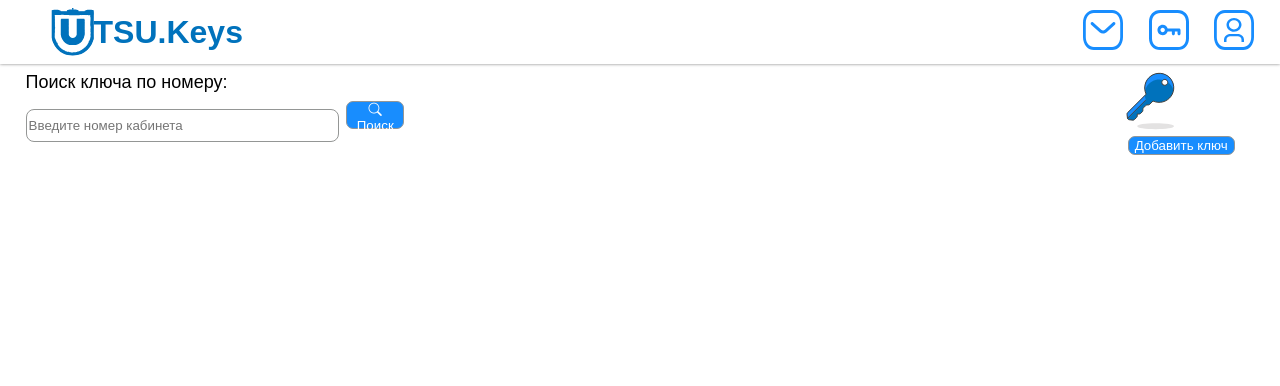
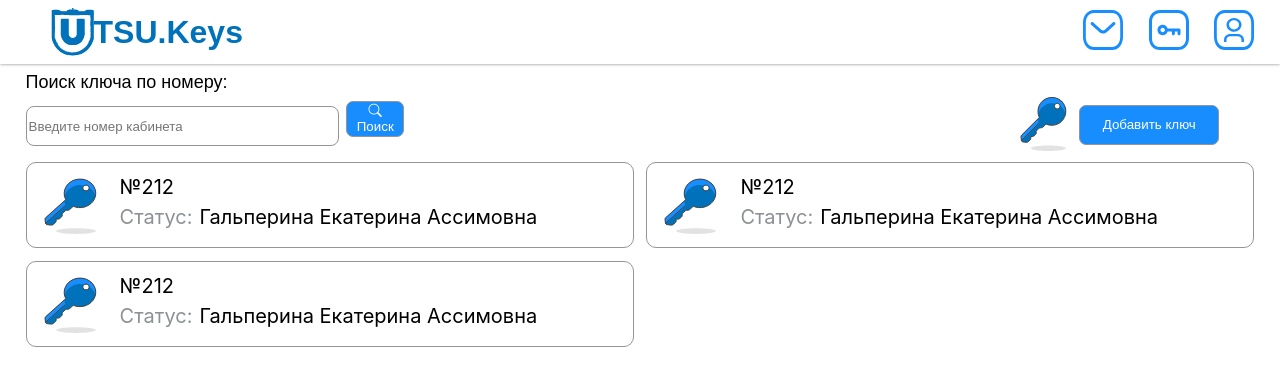
Before and after one commit to digmag/Web-Frontend-Dev, a React (Create React App) app: page / in a window 1280 px wide. Shown: the top 386 px of the page. Built offline with nearby package versions, Linux system fonts and the light colour scheme.

Commit message:
Доработала верстку списка ключей

```diff
--- a/src/components/keys/comp/keyCard/keyCard.js
+++ b/src/components/keys/comp/keyCard/keyCard.js
@@ -7,16 +7,30 @@ import KeyStatus from "./status";
 
 
 class KeyCard extends React.Component {
+    constructor(props) {
+        super(props);
+        this.state = {
+            isHovered: false
+        };
+    }
+
+    handleMouseEnter = () => {
+        this.setState({ isHovered: true });
+    }
+
+    handleMouseLeave = () => {
+        this.setState({ isHovered: false });
+    }
+
     render() {
         return (
-            <div className="keyCard">
+            <div className="keyCard" onMouseEnter={this.handleMouseEnter} onMouseLeave={this.handleMouseLeave}>
                 <img className="keyImage" src={keyLogo} alt="" />
                 <span className="keyCard2">
                     <AudienceNumber />
                     <KeyStatus />
                 </span>
-                <img className="deleteImage" src={deleteLogo} alt="" />
-
+                {this.state.isHovered && <img className="deleteImage" src={deleteLogo} alt="" />}
             </div>
         );
     }
--- a/src/components/keys/comp/keyCard/status.js
+++ b/src/components/keys/comp/keyCard/status.js
@@ -10,7 +10,7 @@ class KeyStatus extends React.Component {
                     Статус:
                 </span>
                 <span className="currentStatus">
-                    В деканате
+                    Гальперина Екатерина Ассимовна
                 </span>
             </div>
         );
--- a/src/components/keys/comp/keyCardContainer.js
+++ b/src/components/keys/comp/keyCardContainer.js
@@ -7,7 +7,9 @@ class KeyCardContainer extends React.Component {
     render() {
         return (
             <div className="keyCardContainer">
-
+                <KeyCard />
+                <KeyCard />
+                <KeyCard />
             </div>
         );
     }
--- a/src/components/keys/comp/search/inputBlock.js
+++ b/src/components/keys/comp/search/inputBlock.js
@@ -7,7 +7,7 @@ class InputBlock extends React.Component {
         return (
             <div className="inputBlock">
                 <input className="searchInput" placeholder="Введите номер кабинета" />
-                <button className="searchButton"><i className="bi bi-search"></i>   Поиск</button>
+                <button className="searchButton2"><i className="bi bi-search"></i>   Поиск</button>
             </div>
         );
     }
--- a/src/components/keys/keys.css
+++ b/src/components/keys/keys.css
@@ -5,10 +5,11 @@
 }
 
 .addKeyBlock {
-    width: 10%;
+    width: 234px;
     height: 100%;
     margin-right: 2vw;
-    margin-bottom: 0vw;
+    display: flex;
+
 }
 
 .searchInput {
@@ -18,7 +19,7 @@
     border: 1px solid #949695;
 }
 
-.searchButton {
+/* .searchButton {
     height: 90%;
     width: 15%;
     background-color: #188DFE;
@@ -31,7 +32,7 @@
 .searchButton:hover {
     background-color: #0072BC;
     border: 1px solid #7e807e;
-}
+} */
 
 .search {
     width: 30%;
@@ -49,7 +50,7 @@
 
 .keyFilter {
     width: 100vw;
-    height: 8vh;
+    height: 80px;
     display: flex;
     justify-content: space-between;
     align-items: center;
@@ -57,19 +58,29 @@
 }
 
 .addButton {
+    height: 50%;
+    width: 60%;
     background-color: #188DFE;
     border: 1px solid #949695;
     color: #ffffff;
     border-radius: 7px;
-    margin-left: 1%;
+    margin-left: 5%;
+    margin-top: 14%;
+    cursor: pointer;
+}
+
+.addButton:hover {
+    background-color: #0072BC;
+    border: 1px solid #7e807e;
 }
 
 .keyCard {
     border: 1px solid #949695;
     border-radius: 10px;
-    width: 45vw;
+    /*width: 45vw;*/
     height: 84px;
     display: flex;
+    /* margin-left: 2vw; */
 }
 
 .keyImage {
@@ -109,14 +120,46 @@
     margin-left: auto;
     padding-right: 17px;
     padding-top: 24px;
+    cursor: pointer;
 }
 
 .keyCardContainer {
     display: grid;
     grid-template-columns: repeat(2, 1fr);
     gap: 1vw;
+    margin-top: 10px;
+    padding-left: 2vw;
+    padding-right: 2vw;
+
+    @media (max-width: 1070px) {
+        grid-template-columns: 1fr;
+    }
 }
 
+
+
 .keyCard:nth-child(odd) {
-    margin-left: 2vw;
+    /* margin-left: 2vw; */
 }
+
+.imageKey {
+    width: 47px;
+    height: 56px;
+    padding-top: 24px;
+}
+
+.searchButton2 {
+    height: 90%;
+    width: 15%;
+    background-color: #188DFE;
+    border: 1px solid #949695;
+    color: #ffffff;
+    border-radius: 7px;
+    margin-left: 2%;
+    cursor: pointer;
+}
+
+.searchButton2:hover {
+    background-color: #0072BC;
+    border: 1px solid #7e807e;
+}
```
